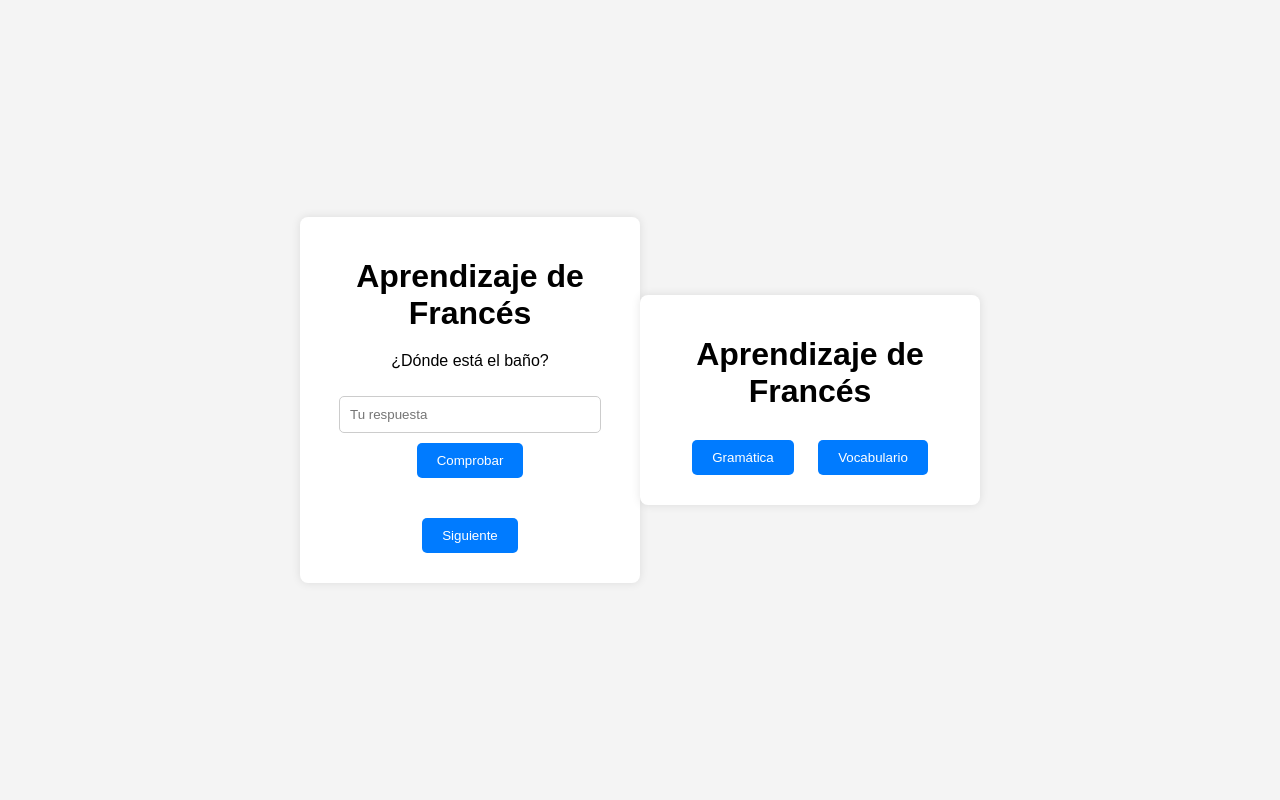
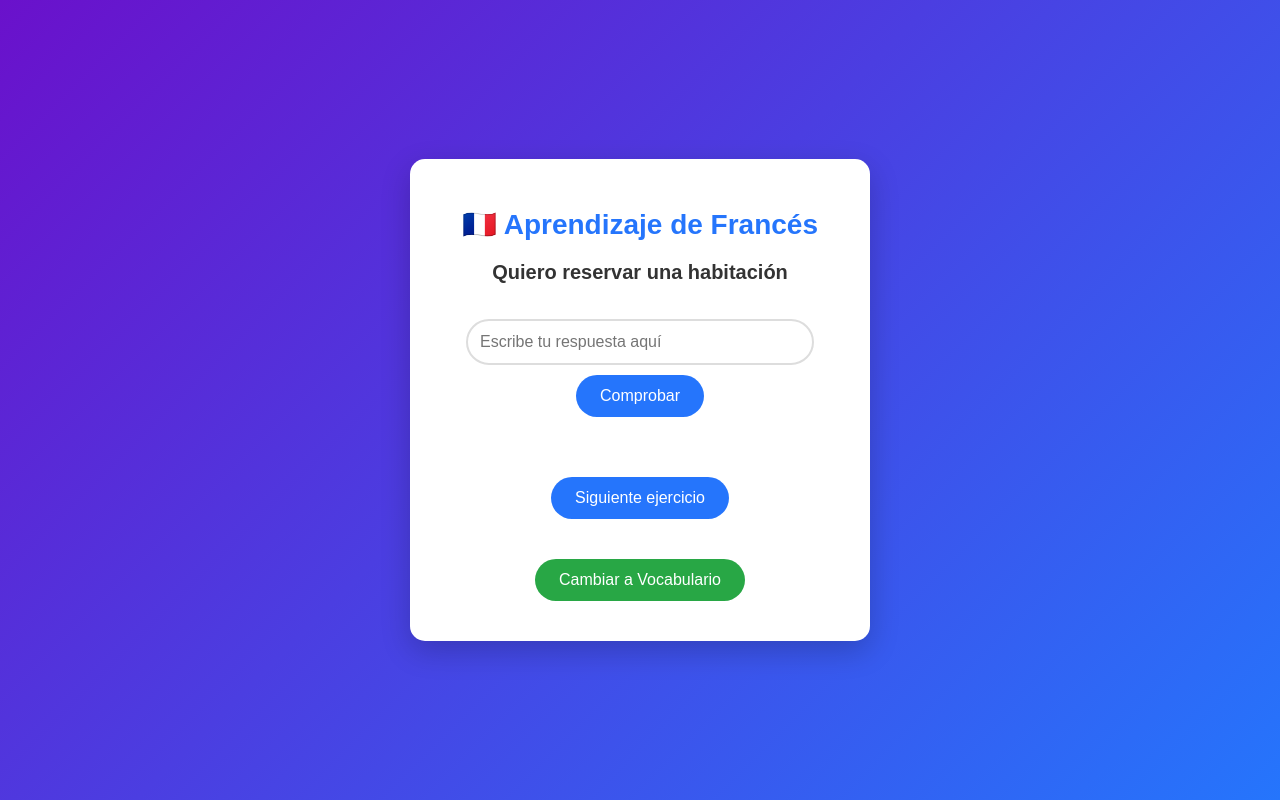
Before and after one commit to ferwer1977/frances3, a plain HTML site: page Frances1.html in a window 1280 px wide. Both pictures are taken after a click on the button "Gramática". Drawn offline with Linux system fonts and the light colour scheme.

Commit message:
Update Frances1.html

```diff
--- a/Frances1.html
+++ b/Frances1.html
@@ -6,75 +6,127 @@
     <title>Aprendizaje de Francés</title>
     <style>
         body {
-            font-family: Arial, sans-serif;
-            background-color: #f4f4f4;
+            font-family: 'Arial', sans-serif;
+            background: linear-gradient(135deg, #6a11cb, #2575fc);
             display: flex;
             justify-content: center;
             align-items: center;
             height: 100vh;
             margin: 0;
+            color: #333;
         }
         .container {
             background-color: #fff;
-            padding: 20px;
-            border-radius: 8px;
-            box-shadow: 0 0 10px rgba(0, 0, 0, 0.1);
+            padding: 30px;
+            border-radius: 15px;
+            box-shadow: 0 10px 30px rgba(0, 0, 0, 0.2);
             text-align: center;
-            width: 300px;
+            width: 400px;
+            max-width: 90%;
         }
         h1 {
             margin-bottom: 20px;
+            color: #2575fc;
+            font-size: 28px;
         }
         button {
-            padding: 10px 20px;
+            padding: 12px 24px;
             margin: 10px;
             border: none;
-            border-radius: 5px;
-            background-color: #007bff;
+            border-radius: 25px;
+            background-color: #2575fc;
             color: white;
             cursor: pointer;
+            font-size: 16px;
+            transition: background-color 0.3s ease;
         }
         button:hover {
-            background-color: #0056b3;
+            background-color: #1a5bbf;
         }
         .feedback {
             margin-top: 20px;
             font-weight: bold;
+            font-size: 18px;
+            padding: 10px;
+            border-radius: 10px;
         }
         input {
-            padding: 10px;
-            margin-top: 10px;
+            padding: 12px;
+            margin-top: 15px;
             width: 80%;
-            border-radius: 5px;
-            border: 1px solid #ccc;
+            border-radius: 25px;
+            border: 2px solid #ddd;
+            font-size: 16px;
+            outline: none;
+            transition: border-color 0.3s ease;
+        }
+        input:focus {
+            border-color: #2575fc;
+        }
+        .mode-switch {
+            margin-top: 20px;
+        }
+        .mode-switch button {
+            background-color: #28a745;
+        }
+        .mode-switch button:hover {
+            background-color: #218838;
+        }
+        .correct {
+            color: #28a745;
+        }
+        .incorrect {
+            color: #dc3545;
+        }
+        .hidden {
+            display: none;
         }
     </style>
 </head>
 <body>
     <div class="container">
-        <h1>Aprendizaje de Francés</h1>
+        <h1>🇫🇷 Aprendizaje de Francés</h1>
         <div id="menu">
             <button onclick="startGrammar()">Gramática</button>
             <button onclick="startVocabulary()">Vocabulario</button>
         </div>
-        <div id="exercise" style="display: none;">
-            <p id="prompt"></p>
-            <input type="text" id="answer" placeholder="Tu respuesta">
+        <div id="exercise" class="hidden">
+            <p id="prompt" style="font-size: 20px; font-weight: bold;"></p>
+            <input type="text" id="answer" placeholder="Escribe tu respuesta aquí">
             <button onclick="checkAnswer()">Comprobar</button>
             <div class="feedback" id="feedback"></div>
-            <button onclick="nextExercise()">Siguiente</button>
+            <button onclick="nextExercise()">Siguiente ejercicio</button>
+            <div class="mode-switch">
+                <button onclick="switchMode()">Cambiar a {{Modo}}</button>
+            </div>
         </div>
     </div>
 
     <script>
         const grammarExercises = [
             { prompt: "¿Dónde está el baño?", answer: "Où sont les toilettes ?" },
-            { prompt: "Quisiera un café, por favor", answer: "Je voudrais un café, s'il vous plaît" }
+            { prompt: "Quisiera un café, por favor", answer: "Je voudrais un café, s'il vous plaît" },
+            { prompt: "¿Cómo te llamas?", answer: "Comment tu t'appelles ?" },
+            { prompt: "¿Qué hora es?", answer: "Quelle heure est-il ?" },
+            { prompt: "¿Cuánto cuesta esto?", answer: "Combien ça coûte ?" },
+            { prompt: "Necesito ayuda", answer: "J'ai besoin d'aide" },
+            { prompt: "¿Hablas inglés?", answer: "Parlez-vous anglais ?" },
+            { prompt: "Estoy perdido", answer: "Je suis perdu" },
+            { prompt: "¿Dónde está la estación de tren?", answer: "Où est la gare ?" },
+            { prompt: "Quiero reservar una habitación", answer: "Je voudrais réserver une chambre" }
         ];
 
         const vocabularyExercises = [
             { word: "restaurant", translation: "restaurante" },
-            { word: "école", translation: "escuela" }
+            { word: "école", translation: "escuela" },
+            { word: "avion", translation: "avión" },
+            { word: "hôtel", translation: "hotel" },
+            { word: "train", translation: "tren" },
+            { word: "bus", translation: "autobús" },
+            { word: "argent", translation: "dinero" },
+            { word: "billet", translation: "boleto" },
+            { word: "nourriture", translation: "comida" },
+            { word: "eau", translation: "agua" }
         ];
 
         let currentMode = null;
@@ -83,19 +135,23 @@
 
         function startGrammar() {
             currentMode = 'grammar';
-            currentExercises = grammarExercises;
+            currentExercises = shuffleArray(grammarExercises);
+            currentIndex = 0;
             showExercise();
+            updateModeButton();
         }
 
         function startVocabulary() {
             currentMode = 'vocabulary';
-            currentExercises = vocabularyExercises;
+            currentExercises = shuffleArray(vocabularyExercises);
+            currentIndex = 0;
             showExercise();
+            updateModeButton();
         }
 
         function showExercise() {
-            document.getElementById('menu').style.display = 'none';
-            document.getElementById('exercise').style.display = 'block';
+            document.getElementById('menu').classList.add('hidden');
+            document.getElementById('exercise').classList.remove('hidden');
             if (currentMode === 'grammar') {
                 document.getElementById('prompt').textContent = currentExercises[currentIndex].prompt;
             } else {
@@ -109,11 +165,11 @@
             const userAnswer = document.getElementById('answer').value.trim();
             const correctAnswer = currentMode === 'grammar' ? currentExercises[currentIndex].answer : currentExercises[currentIndex].translation;
             if (userAnswer.toLowerCase() === correctAnswer.toLowerCase()) {
-                document.getElementById('feedback').textContent = '¡Correcto!';
-                document.getElementById('feedback').style.color = 'green';
+                document.getElementById('feedback').textContent = '¡Correcto! 🎉';
+                document.getElementById('feedback').className = 'feedback correct';
             } else {
                 document.getElementById('feedback').textContent = `Incorrecto. La respuesta correcta es: ${correctAnswer}`;
-                document.getElementById('feedback').style.color = 'red';
+                document.getElementById('feedback').className = 'feedback incorrect';
             }
         }
 
@@ -121,124 +177,26 @@
             currentIndex = (currentIndex + 1) % currentExercises.length;
             showExercise();
         }
-    </script>
-</body>
-</html>
-<!DOCTYPE html>
-<html lang="es">
-<head>
-    <meta charset="UTF-8">
-    <meta name="viewport" content="width=device-width, initial-scale=1.0">
-    <title>Aprendizaje de Francés</title>
-    <style>
-        body {
-            font-family: Arial, sans-serif;
-            background-color: #f4f4f4;
-            display: flex;
-            justify-content: center;
-            align-items: center;
-            height: 100vh;
-            margin: 0;
-        }
-        .container {
-            background-color: #fff;
-            padding: 20px;
-            border-radius: 8px;
-            box-shadow: 0 0 10px rgba(0, 0, 0, 0.1);
-            text-align: center;
-            width: 300px;
-        }
-        h1 {
-            margin-bottom: 20px;
-        }
-        button {
-            padding: 10px 20px;
-            margin: 10px;
-            border: none;
-            border-radius: 5px;
-            background-color: #007bff;
-            color: white;
-            cursor: pointer;
-        }
-        button:hover {
-            background-color: #0056b3;
-        }
-        .feedback {
-            margin-top: 20px;
-            font-weight: bold;
-        }
-    </style>
-</head>
-<body>
-    <div class="container">
-        <h1>Aprendizaje de Francés</h1>
-        <div id="menu">
-            <button onclick="startGrammar()">Gramática</button>
-            <button onclick="startVocabulary()">Vocabulario</button>
-        </div>
-        <div id="exercise" style="display: none;">
-            <p id="prompt"></p>
-            <input type="text" id="answer" placeholder="Tu respuesta">
-            <button onclick="checkAnswer()">Comprobar</button>
-            <div class="feedback" id="feedback"></div>
-            <button onclick="nextExercise()">Siguiente</button>
-        </div>
-    </div>
 
-    <script>
-        const grammarExercises = [
-            { prompt: "¿Dónde está el baño?", answer: "Où sont les toilettes ?" },
-            { prompt: "Quisiera un café, por favor", answer: "Je voudrais un café, s'il vous plaît" }
-        ];
-
-        const vocabularyExercises = [
-            { word: "restaurant", translation: "restaurante" },
-            { word: "école", translation: "escuela" }
-        ];
-
-        let currentMode = null;
-        let currentExercises = [];
-        let currentIndex = 0;
-
-        function startGrammar() {
-            currentMode = 'grammar';
-            currentExercises = grammarExercises;
-            showExercise();
-        }
-
-        function startVocabulary() {
-            currentMode = 'vocabulary';
-            currentExercises = vocabularyExercises;
-            showExercise();
-        }
-
-        function showExercise() {
-            document.getElementById('menu').style.display = 'none';
-            document.getElementById('exercise').style.display = 'block';
+        function switchMode() {
             if (currentMode === 'grammar') {
-                document.getElementById('prompt').textContent = currentExercises[currentIndex].prompt;
+                startVocabulary();
             } else {
-                document.getElementById('prompt').textContent = `Traduce la palabra: ${currentExercises[currentIndex].word}`;
-            }
-            document.getElementById('feedback').textContent = '';
-            document.getElementById('answer').value = '';
-        }
-
-        function checkAnswer() {
-            const userAnswer = document.getElementById('answer').value.trim();
-            const correctAnswer = currentMode === 'grammar' ? currentExercises[currentIndex].answer : currentExercises[currentIndex].translation;
-            if (userAnswer.toLowerCase() === correctAnswer.toLowerCase()) {
-                document.getElementById('feedback').textContent = '¡Correcto!';
-                document.getElementById('feedback').style.color = 'green';
-            } else {
-                document.getElementById('feedback').textContent = `Incorrecto. La respuesta correcta es: ${correctAnswer}`;
-                document.getElementById('feedback').style.color = 'red';
+                startGrammar();
             }
         }
 
-        function nextExercise() {
-            currentIndex = (currentIndex + 1) % currentExercises.length;
-            showExercise();
+        function updateModeButton() {
+            const button = document.querySelector('.mode-switch button');
+            if (currentMode === 'grammar') {
+                button.textContent = 'Cambiar a Vocabulario';
+            } else {
+                button.textContent = 'Cambiar a Gramática';
+            }
+        }
+
+        function shuffleArray(array) {
+            return array.sort(() => Math.random() - 0.5);
         }
     </script>
 </body>
```
